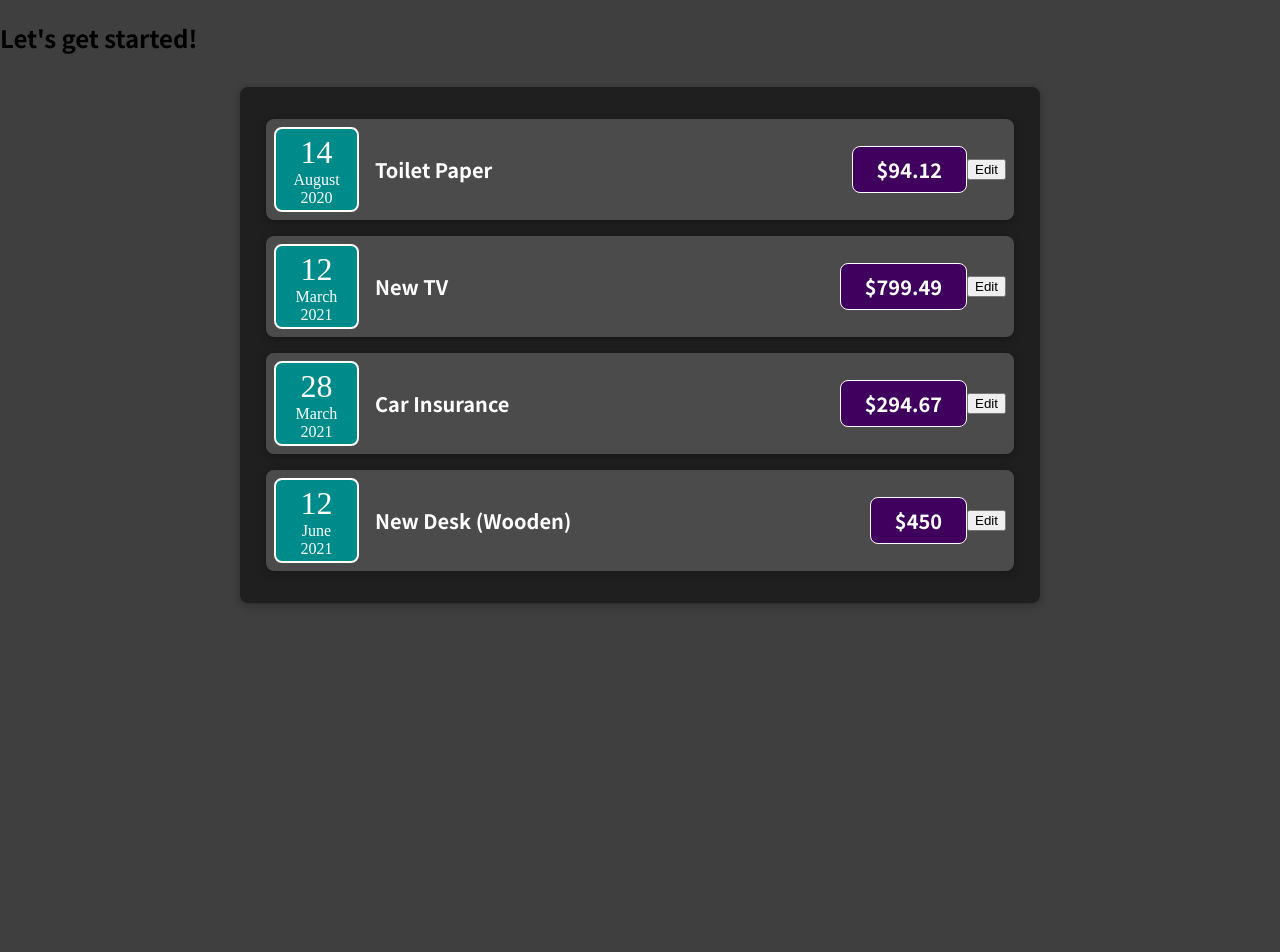
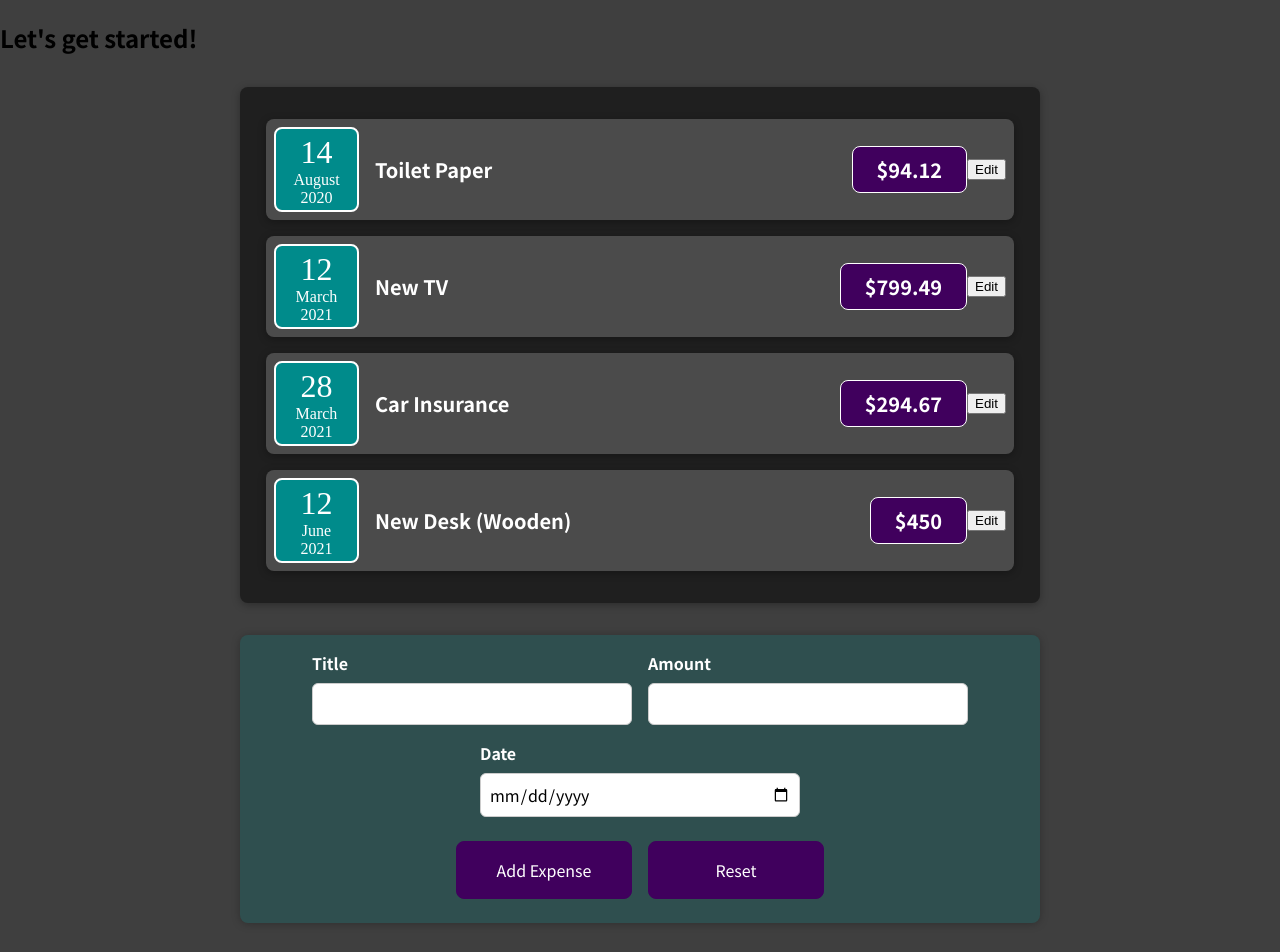
Before and after one commit to Hosseinhgz/expense-tracker-react, a React (Create React App) app: page / in a window 1280 px wide. Shown: the top 952 px of the page. Before the commit the page ends 800 px from the top, so only its background shows below. Built offline with nearby package versions, Linux system fonts and the light colour scheme.

Commit message:
create form for new expense.

```diff
--- a/src/App.js
+++ b/src/App.js
@@ -1,5 +1,6 @@
 import Expenses from "./components/Expenses/Expenses"
 import React from 'react'
+import NewExpense from './components/NewExpense/NewExpense'
 
 function App() {
     const expenses = [
@@ -28,6 +29,7 @@
     <div>
         <h2>Let's get started!</h2>
         <Expenses expenses={expenses} />
+        <NewExpense />
     </div>
   );
 }
--- /dev/null
+++ b/src/components/NewExpense/ExpenseForm.css
@@ -0,0 +1,27 @@
+.new-expense__controls {
+    display: flex;
+    flex-wrap: wrap;
+    gap: 1rem;
+    margin-bottom: 1rem;
+    text-align: left;
+    justify-content: center;
+}
+
+.new-expense__control label {
+    font-weight: bold;
+    margin-bottom: 0.5rem;
+    display: block;
+}
+
+.new-expense__control input {
+    font: inherit;
+    padding: 0.5rem;
+    border-radius: 6px;
+    border: 1px solid #ccc;
+    width: 20rem;
+    max-width: 100%;
+}
+
+.new-expense__actions {
+    text-align: right;
+}
--- /dev/null
+++ b/src/components/NewExpense/ExpenseForm.js
@@ -0,0 +1,57 @@
+import React , { useState } from 'react'
+import './ExpenseForm.css'
+
+const ExpenseForm = () => {
+    // const [enteredTitle,setEnteredTitle] = useState("")
+    // const [enteredAmount,setEnteredAmount] = useState("")
+    // const [enteredDate,setEnteredDate] = useState("")
+    const [userInput, setUserInput] = useState({
+        enteredTitle:'',
+        enteredAmount: '',
+        enteredDate: ''
+    })
+
+    const titleChangeHandler = (event) => {
+        setUserInput({
+            ...userInput,
+            enteredTitle: event.target.value
+        })
+    }
+    const amountChangeHandler = (event) => {
+        setUserInput({
+            ...userInput,
+            enteredAmount: event.target.value
+        })
+    }
+    const dateChangeHandler = (event) => {
+        setUserInput({
+            ...userInput,
+            enteredDate: event.target.value
+        })
+    }
+
+    return(
+        <form>
+            <div className="new-expense__controls">
+                <div className="new-expense__control">
+                    <label>Title</label>
+                    <input type="text" onChange={titleChangeHandler}/>
+                </div>
+                <div className="new-expense__control">
+                    <label>Amount</label>
+                    <input type="number" min="0.01" step="0.01" onChange={amountChangeHandler}/>
+                </div>
+                <div className="new-expense__control">
+                    <label>Date</label>
+                    <input type="date" min="2021-01-01" max="2024-12-31" onChange={dateChangeHandler}/>
+                </div>
+            </div>
+            <div className="newexpense__actions">
+                <button type="submit">Add Expense</button>
+                <button type="reset">Reset</button>
+            </div>
+        </form>
+    )
+}
+
+export default ExpenseForm
--- /dev/null
+++ b/src/components/NewExpense/NewExpense.css
@@ -0,0 +1,40 @@
+.new-expense {
+    background-color: darkslategray;
+    padding: 1rem;
+    margin: 2rem auto;
+    width: 50rem;
+    max-width: 95%;
+    border-radius: 8px;
+    text-align: center;
+    color: white;
+    box-shadow: 0 1px 8px rgba(0, 0, 0, 0.25);
+}
+
+.new-expense button {
+    font: inherit;
+    cursor: pointer;
+    padding: 1rem 2rem;
+    border: 1px solid #40005d;
+    background-color: #40005d;
+    color: white;
+    border-radius: 8px;
+    margin: 0.5rem;
+    width: 11rem;
+}
+
+.new-expense button:hover,
+.new-expense button:active {
+    background-color: #510674;
+    border-color: #510674;
+}
+
+.new-expense button.alternative {
+    color: #220131;
+    border-color: transparent;
+    background-color: transparent;
+}
+
+.new-expense button.alternative:hover,
+.new-expense button.alternative:active {
+    background-color: #ddb3f8;
+}
--- /dev/null
+++ b/src/components/NewExpense/NewExpense.js
@@ -0,0 +1,13 @@
+import React from 'react'
+import './NewExpense.css'
+import ExpenseForm from './ExpenseForm'
+
+const NewExpense = () => {
+    return (
+        <div className="new-expense">
+            <ExpenseForm />
+        </div>
+    )
+}
+
+export default NewExpense
```
